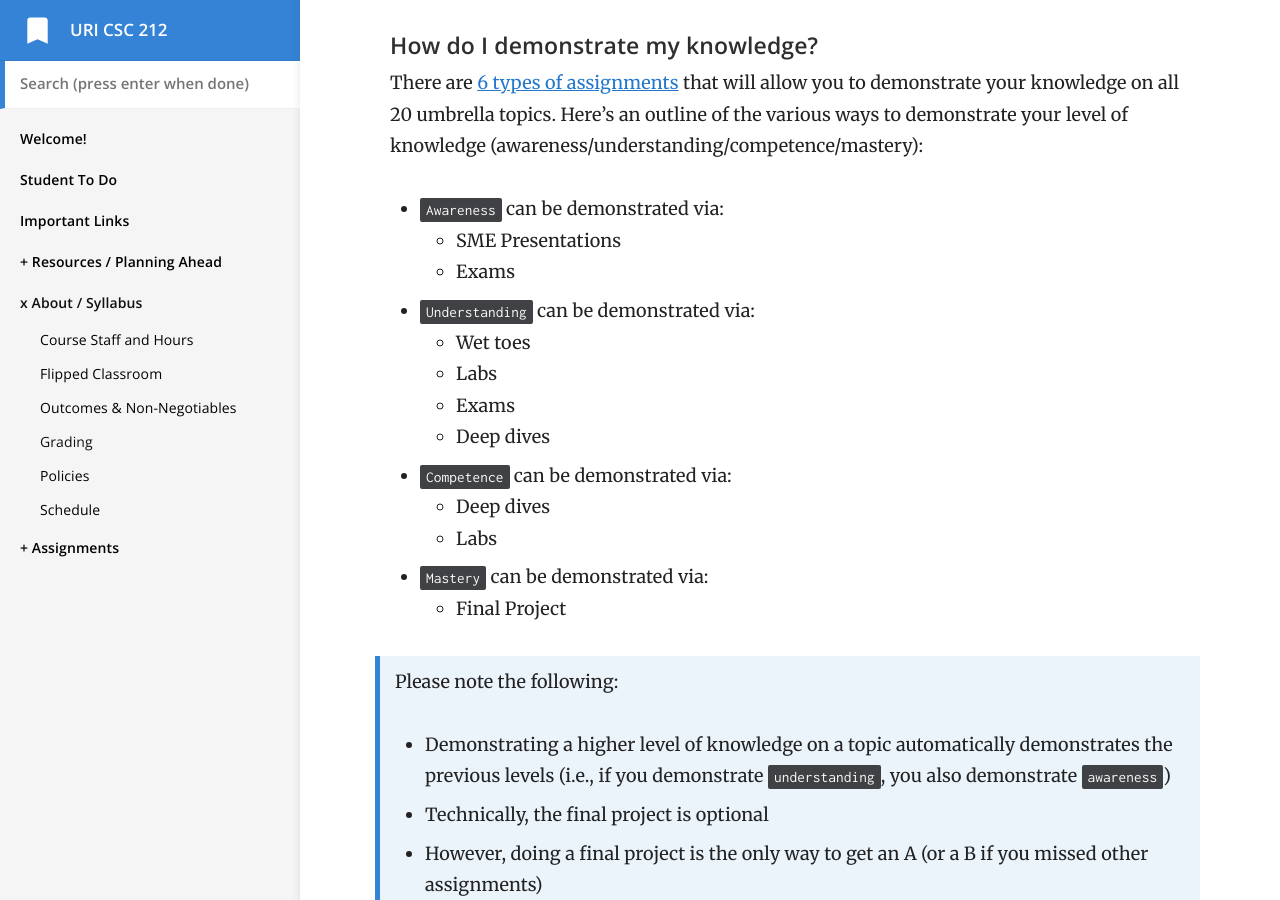
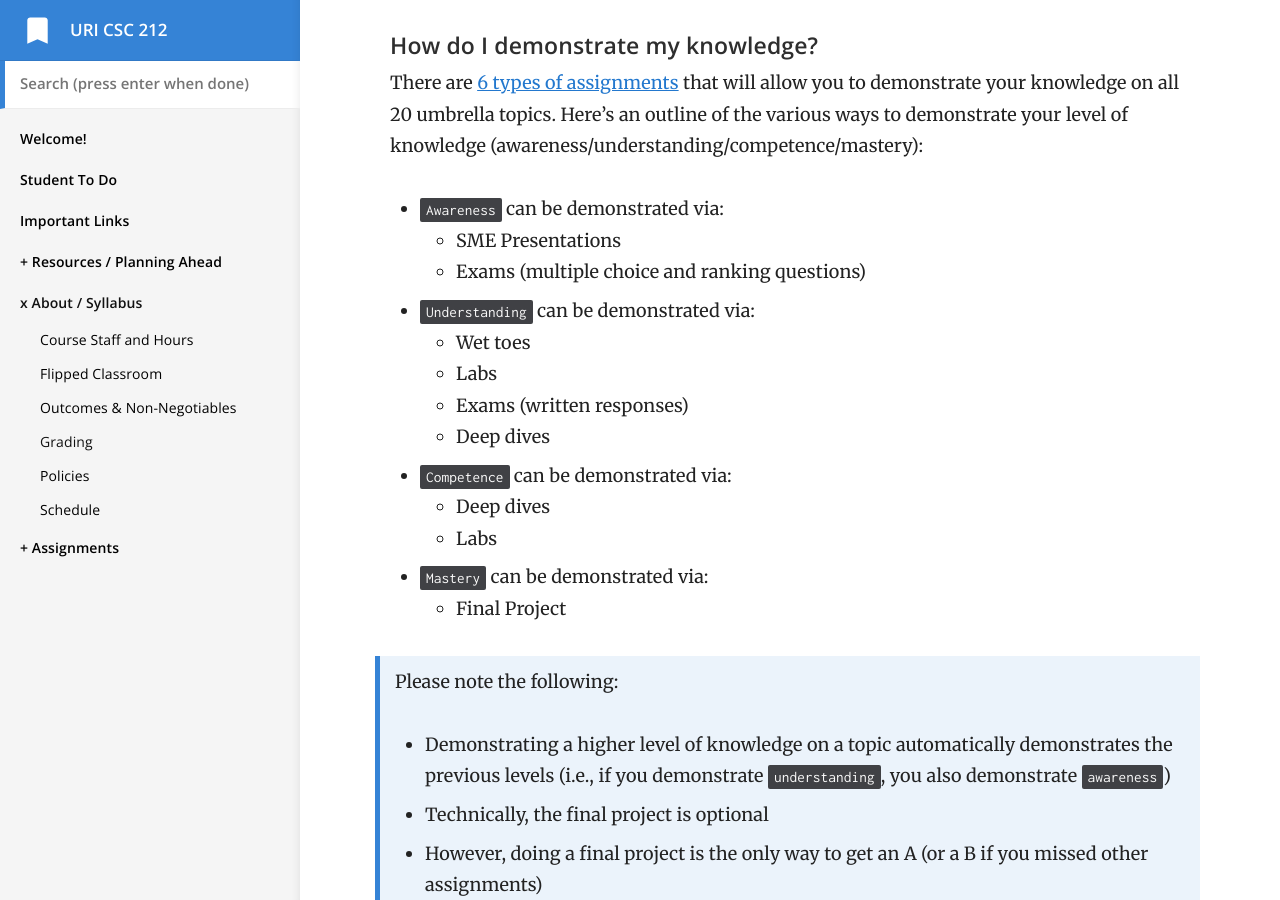
Before and after one commit to vcc-csc212/sp21-archive, a Jekyll site: the page built from _docs/2-about/grading.md, in a window 1280 px wide and 900 px high, scrolled down 2919 px. Built offline with Jekyll 4.4.1, drawn with Linux system fonts in a browser that asks for light colours.

Commit message:
exams clarification

```diff
--- a/_docs/2-about/grading.md
+++ b/_docs/2-about/grading.md
@@ -70,11 +70,11 @@ There are [6 types of assignments](/types-assignments) that will allow you to de
 
 - `Awareness` can be demonstrated via:
 	- SME Presentations
-	- Exams
+	- Exams (multiple choice and ranking questions)
 - `Understanding` can be demonstrated via:
 	- Wet toes
 	- Labs
-	- Exams
+	- Exams (written responses)
 	- Deep dives
 - `Competence` can be demonstrated via:
 	- Deep dives
```
